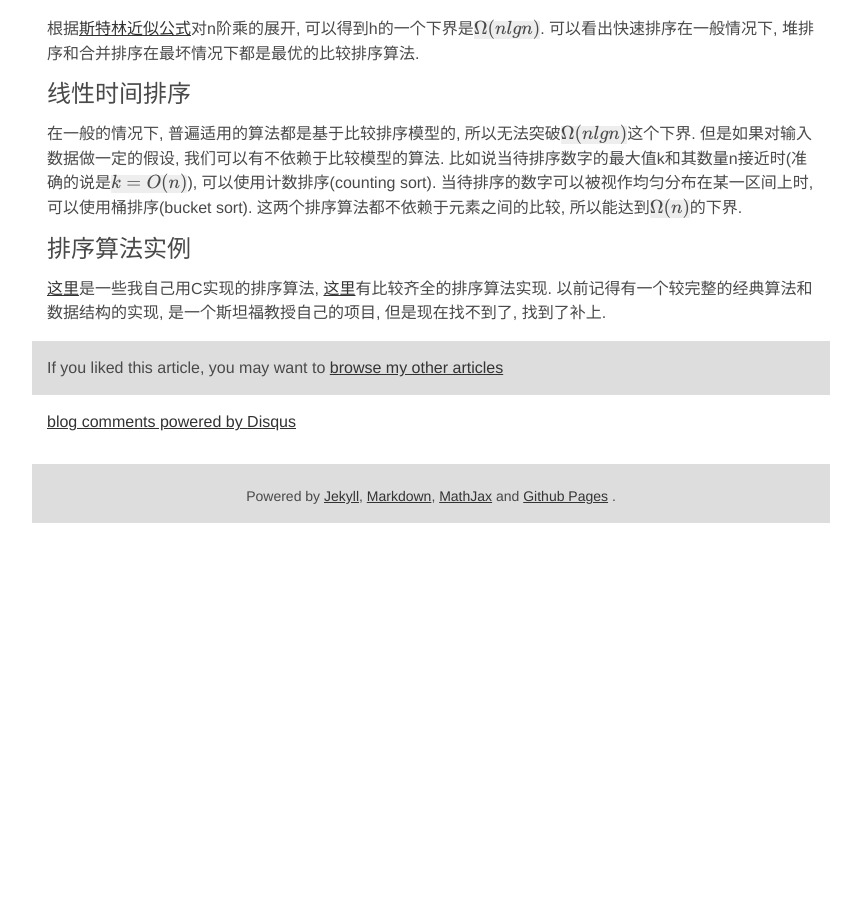
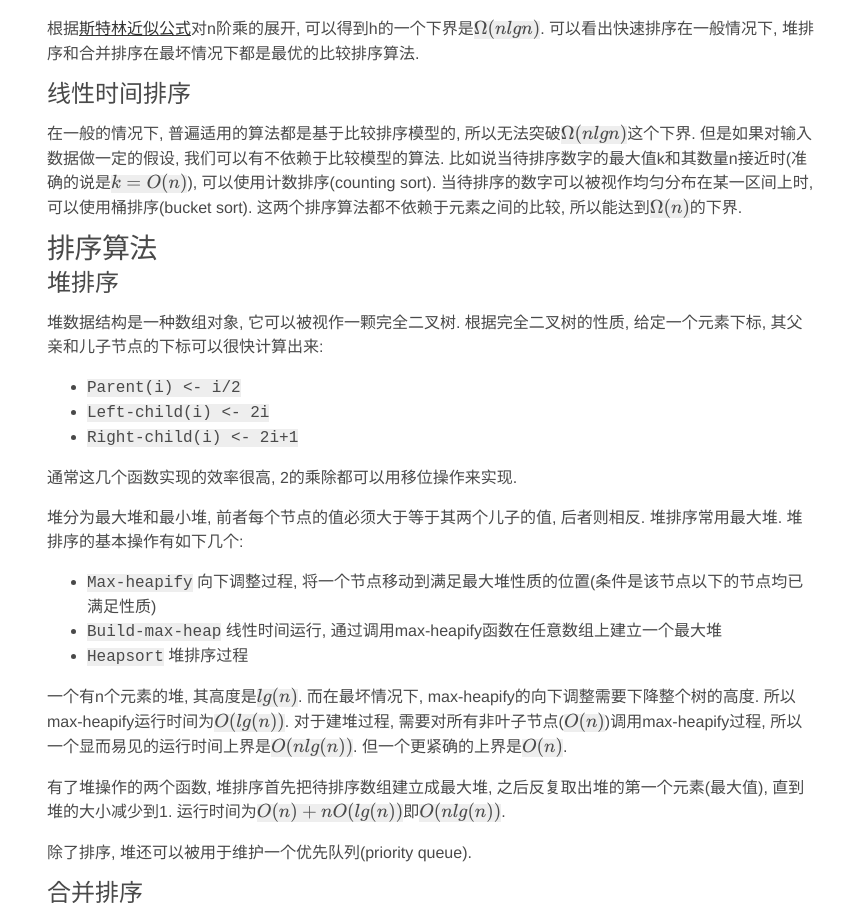
Before and after one commit to darkjh/darkjh.github.com, a Jekyll site: the page built from _posts/2012-07-24-algorithm-revision-sorting.md, in a window 1280 px wide. Shown: the part 1153-2075 px from the top of the page, without its empty margins (209-1070 px from the left). Built offline with Jekyll 4.4.1, drawn with Linux system fonts in a browser that asks for light colours; some web fonts are replaced; Markdown is read by kramdown in place of the engine named in the settings; formulas are drawn with MathJax 3; comment, search, counter and statistics services are not loaded; before the commit the page ends 1676 px from its top, so only the background shows below that; some of the changed text lies outside the part shown.

Commit message:
post: algo sort, css

```diff
--- a/_posts/2012-07-24-algorithm-revision-sorting.md
+++ b/_posts/2012-07-24-algorithm-revision-sorting.md
@@ -53,11 +53,78 @@
 在一般的情况下, 普遍适用的算法都是基于比较排序模型的, 所以无法突破`\(\Omega(nlgn)\)`这个下界. 但是如果对输入数据做一定的假设, 我们可以有不依赖于比较模型的算法. 比如说当待排序数字的最大值k和其数量n接近时(准确的说是`\(k=O(n)\)`), 可以使用计数排序(counting sort). 当待排序的数字可以被视作均匀分布在某一区间上时, 可以使用桶排序(bucket sort). 这两个排序算法都不依赖于元素之间的比较, 所以能达到`\(\Omega(n)\)`的下界.
 
 
-### 排序算法实例 ###
+## 排序算法 ##
 
+### 堆排序 ###
+
+堆数据结构是一种数组对象, 它可以被视作一颗完全二叉树. 根据完全二叉树的性质, 给定一个元素下标, 其父亲和儿子节点的下标可以很快计算出来:
+
+ + `Parent(i) <- i/2`
+ + `Left-child(i) <- 2i`
+ + `Right-child(i) <- 2i+1`
+
+通常这几个函数实现的效率很高, 2的乘除都可以用移位操作来实现.
+
+堆分为最大堆和最小堆, 前者每个节点的值必须大于等于其两个儿子的值, 后者则相反. 堆排序常用最大堆.
+堆排序的基本操作有如下几个:
+
+ + `Max-heapify` 向下调整过程, 将一个节点移动到满足最大堆性质的位置(条件是该节点以下的节点均已满足性质)
+ + `Build-max-heap` 线性时间运行, 通过调用max-heapify函数在任意数组上建立一个最大堆
+ + `Heapsort` 堆排序过程
+
+一个有n个元素的堆, 其高度是`\(lg(n)\)`. 而在最坏情况下, max-heapify的向下调整需要下降整个树的高度. 所以max-heapify运行时间为`\(O(lg(n))\)`. 对于建堆过程, 需要对所有非叶子节点(`\(O(n)\)`)调用max-heapify过程, 所以一个显而易见的运行时间上界是`\(O(nlg(n))\)`. 但一个更紧确的上界是`\(O(n)\)`.
+
+有了堆操作的两个函数, 堆排序首先把待排序数组建立成最大堆, 之后反复取出堆的第一个元素(最大值), 直到堆的大小减少到1. 运行时间为`\(O(n)+nO(lg(n))\)`即`\(O(nlg(n))\)`.
+
+除了排序, 堆还可以被用于维护一个优先队列(priority queue).
+
+### 合并排序 ###
+
+合并排序是分治法的经典例子. 它把一个数组的排序问题递归的看作对该数组的两个子数组的排序问题. 当一个数组的大小为1的时候, 数组自然是有序的, 这便是递归算法的终止条件. 在这个时候, 通过一个合并函数将2个已排序的数组合并起来.
+
+![](http://www.personal.kent.edu/~rmuhamma/Algorithms/MyAlgorithms/Sorting/Gifs/mergeSort.gif)
+
+合并函数对于两个大小为`\(O(n)\)`的有序数组的运行时间是`\(\Theta(2n)\)`. 所以可以得出合并算法的一个递归式:
+
+`\[
+T(n)=2T(n/2)+\Theta(n)
+\]`
+
+由主定理可以证明运行时间为`\(O(nlg(n))\)`. 对于合并排序没有最坏和最佳情况.
+
+### 快速排序 ###
+
+快速排序是应用最广的排序算法. 它在平均情况下能达到比较排序的最优下界. 快速排序在某种程度上来说也是分治法思想的一个例子. 在数组中取一个元素作为pivot, 然后把数组一分为二, 一个含有所有小于等于pivot的元素, 另一个则含有所有大于pivot的元素. 也就是说在这一步我们把pivot元素放在了正确的位置. 然后算法递归的作用于划分出的两个子数组, 直到数组大小为1. 简单来说, 快排的性能依赖于对于pivot的选择. 比如我们每次都能选到一个pivot, 它恰好是数组的中位数, 那么每次分割就都把数组对半分. 在这样的情况下, 快排的运行时间和合并排序相同. 更进一步, 可以证明只要划分的子数组的大小是常数倍的比率(2:3, 1:9甚至是1:99), 快排的运行时间都是`\(O(nlg(n))\)`(需要用递归树+代换法来证明). 而在最坏情况下, 每次划分我们都分出一个大小为1, 一个为n-1的子数组, 那么递归式变为
+
+`\[
+T(n)=T(1)+T(n-1)+O(n)=T(n-1)+O(n)
+\]`
+
+可以看出运行时间是二次的.
+
+为了避免使用时候遇到某些输入序列使得算法的性能大幅降低, 快排实现中的pivot选择都使用了随机化技术(比如随机选择三个元素, 取其中位数为pivot). 这也就保证了算法的性能不依赖于具体输入序列.
+
+值得一提的是, 快速排序使用的数组划分技术(partitioning)还可以用在选择问题上(selection problem). 它可以在期望线性时间内找到数组中第i大的元素.
+
+## 快速排序, 为什么是你? ##
+
+同样能达到理论下界, 为什么在实践中快速排序的应用要比堆排序或合并排序要广的多呢? 快速排序的优势在于:
+
+ + 原地排序(in-place sort), 不需要合并排序那样大量的临时存储空间. 这在内存有限制的地方是很重要的
+ + 和堆排序相比, 快速排序中, 下一个要读写的元素通常位置比较接近于当前正在操作的元素. 而堆排序经常要大范围的读写元素(把数组首位的元素放到数组末尾). 算法执行过程中, 连续的元素被缓存在一起的可能性更大, 所以通常快速排序更快
+
+虽然渐进性能相同, 但是上述两点(特别是第二点), 使得快速排序的应用更加广泛. 但是要注意的是, 快速排序的最坏情况仍然是`\(O(n^2)\)`(随机到的pivot很差). 所以在时间要求很严格的应用中一般使用堆排序. 关于排序渐进式中隐藏常数的分析可以看[这里][6].
+
+## 实现 ##
 
 [这里][2]是一些我自己用C实现的排序算法, [这里][3]有比较齐全的排序算法实现. 以前记得有一个较完整的经典算法和数据结构的实现, 是一个斯坦福教授自己的项目, 但是现在找不到了, 找到了补上.
+
+参考链接[一][4], [二][5], [三][8]
 
    [1]: http://en.wikipedia.org/wiki/Stirling%27s_approximation
    [2]: https://github.com/darkjh/Algorithm
    [3]: http://en.wikibooks.org/wiki/Algorithm_Implementation/Sorting
+   [4]: http://www.personal.kent.edu/~rmuhamma/Algorithms/MyAlgorithms/Sorting/mergeSort.htm
+   [5]: http://www.ics.uci.edu/~eppstein/161/960116.html
+   [6]: http://www.cs.auckland.ac.nz/~jmor159/PLDS210/qsort3.html
+   [7]: http://stackoverflow.com/questions/1853208/quicksort-superiority-over-heap-sort
--- a/asset/main.css
+++ b/asset/main.css
@@ -99,6 +99,12 @@
     font-size: 14px;
 }
 
+img {
+    display: block;
+    margin-left: auto;
+    margin-right: auto
+}
+
 .post {
     margin: 30px 0;
 }
```
